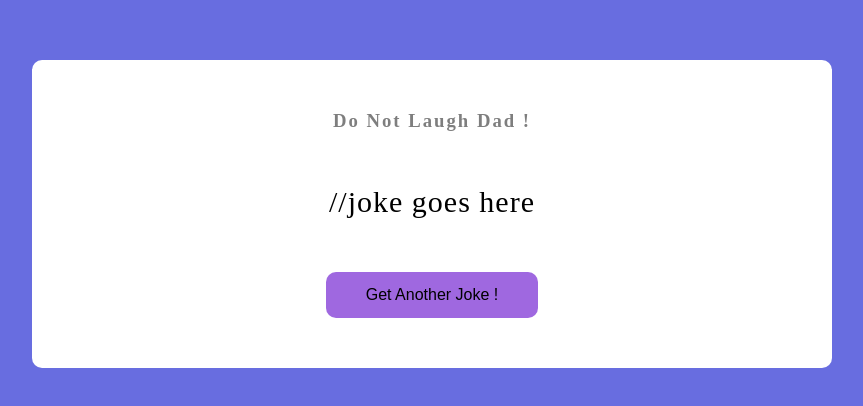
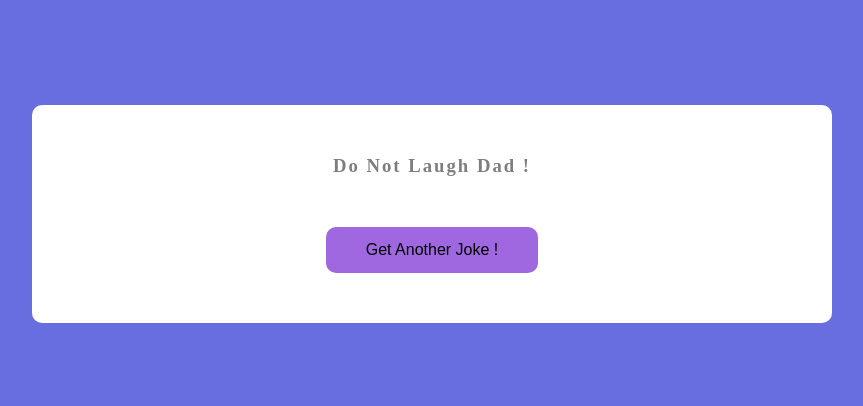
Before and after one commit to ahmetenesbahar/dad-jokes, a plain HTML site: page index.html in a window 1280 px wide. Shown: the part 186-592 px from the top of the page, without its empty margins (208-1071 px from the left). Drawn offline with Linux system fonts and the light colour scheme; no server answers.

Commit message:
Update index.html

```diff
--- a/index.html
+++ b/index.html
@@ -12,7 +12,7 @@
     <div class="container">
       <h3>Do Not Laugh Dad !</h3>
 
-      <div class="joke" id="joke">//joke goes here</div>
+      <div class="joke" id="joke"></div>
       <button class="btn" id="jokeBtn">Get Another Joke !</button>
     </div>
   </body>
```
